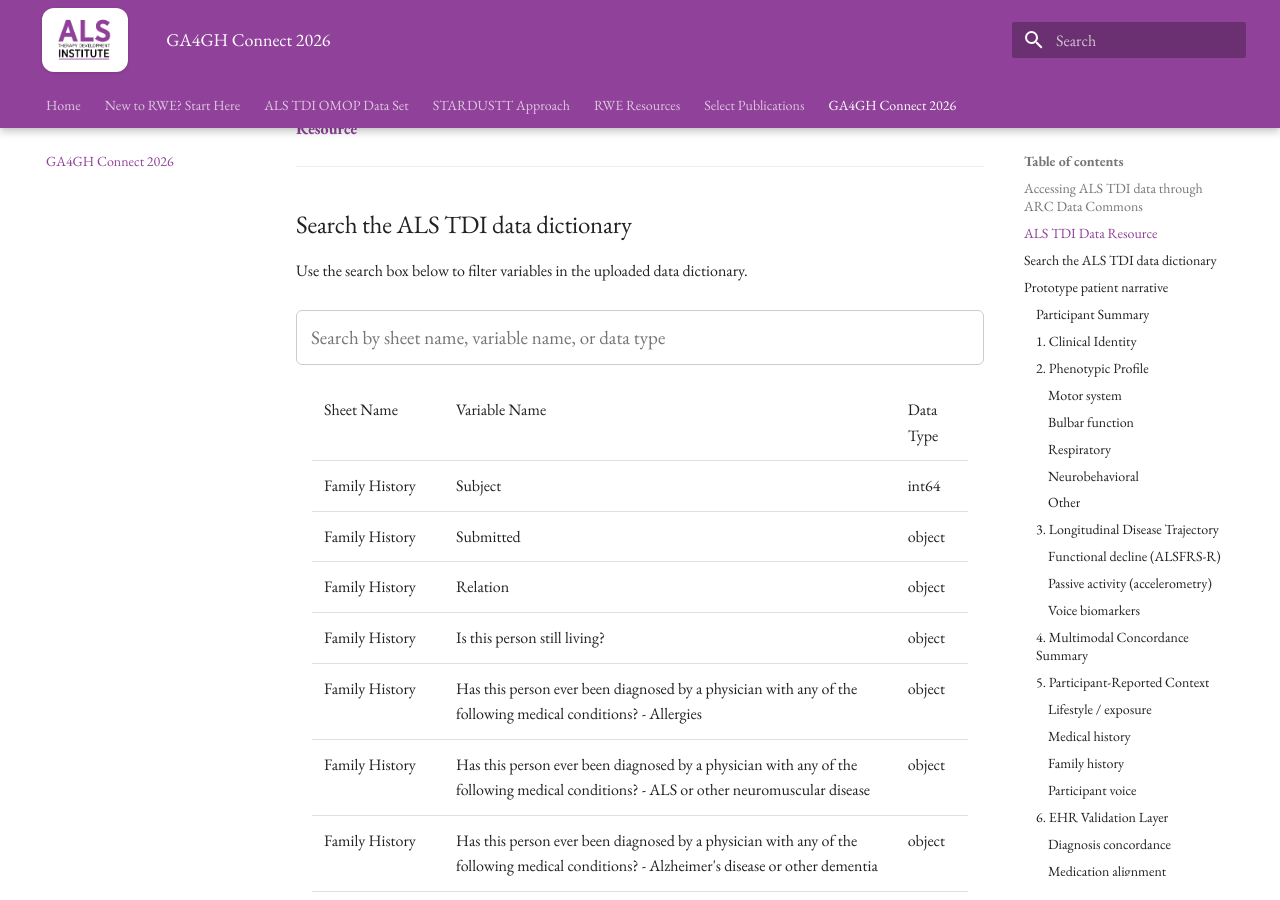
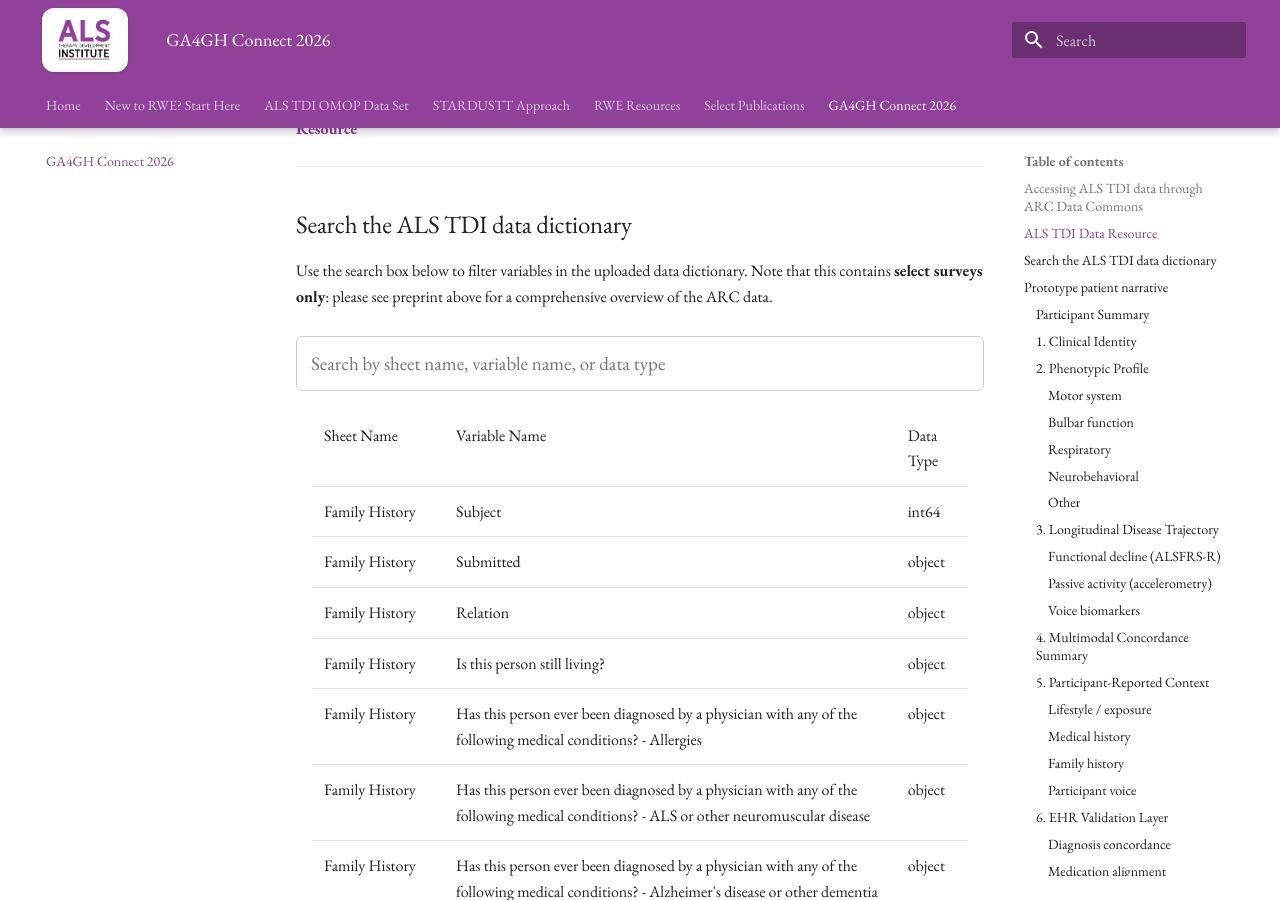
Before and after one commit to ALSTDI/ALS-RWE, an MkDocs documentation site: the page built from docs/ga4gh.md, in a window 1280 px wide and 900 px high, scrolled down 589 px. Built offline with MkDocs 1.6.1 and Material for MkDocs 9.7.7, drawn with Linux system fonts in a browser that asks for light colours.

Commit message:
Clarify data dictionary contains select surveys only
Added a note regarding the select surveys in the data dictionary.

```diff
--- a/docs/ga4gh.md
+++ b/docs/ga4gh.md
@@ -25,6 +25,7 @@
 ## Search the ALS TDI data dictionary
 
 Use the search box below to filter variables in the uploaded data dictionary.
+Note that this contains **select surveys only**: please see preprint above for a comprehensive overview of the ARC data.
 
 <div class="ga4gh-search-block">
 
```
